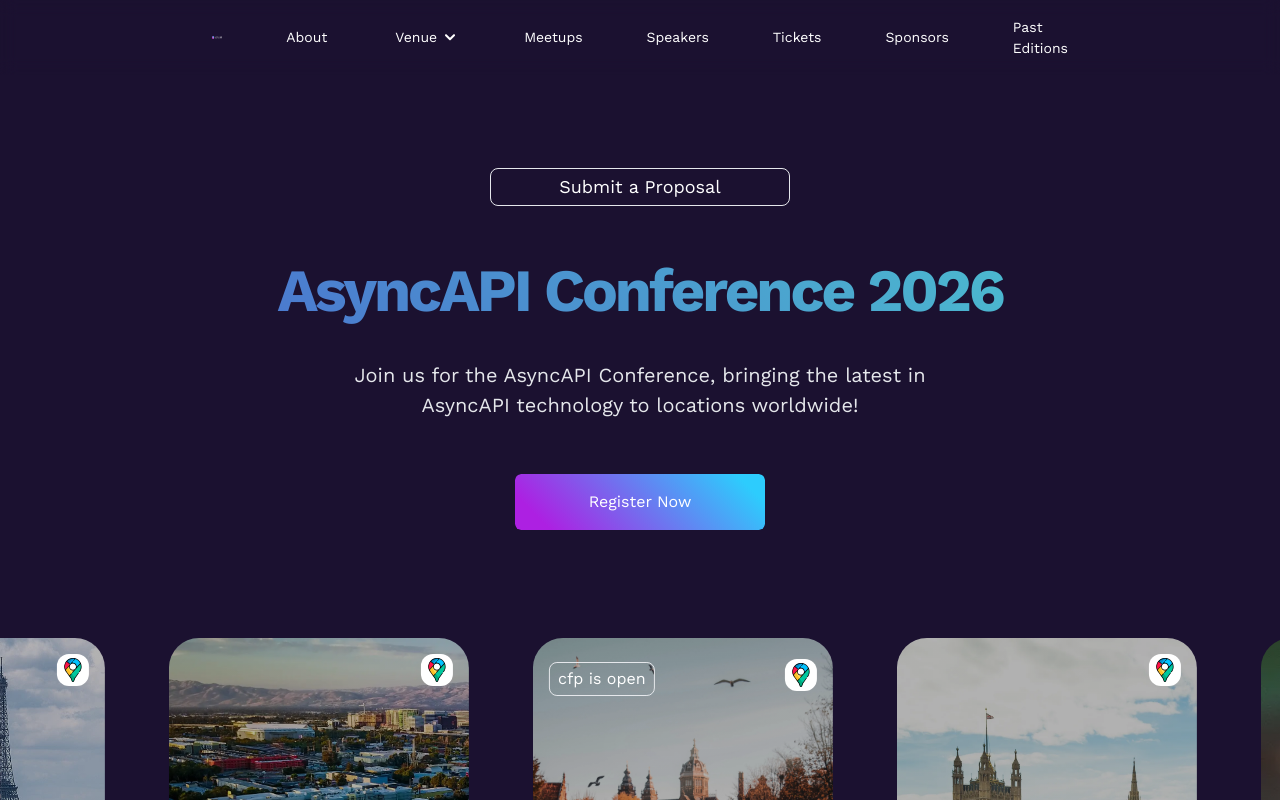
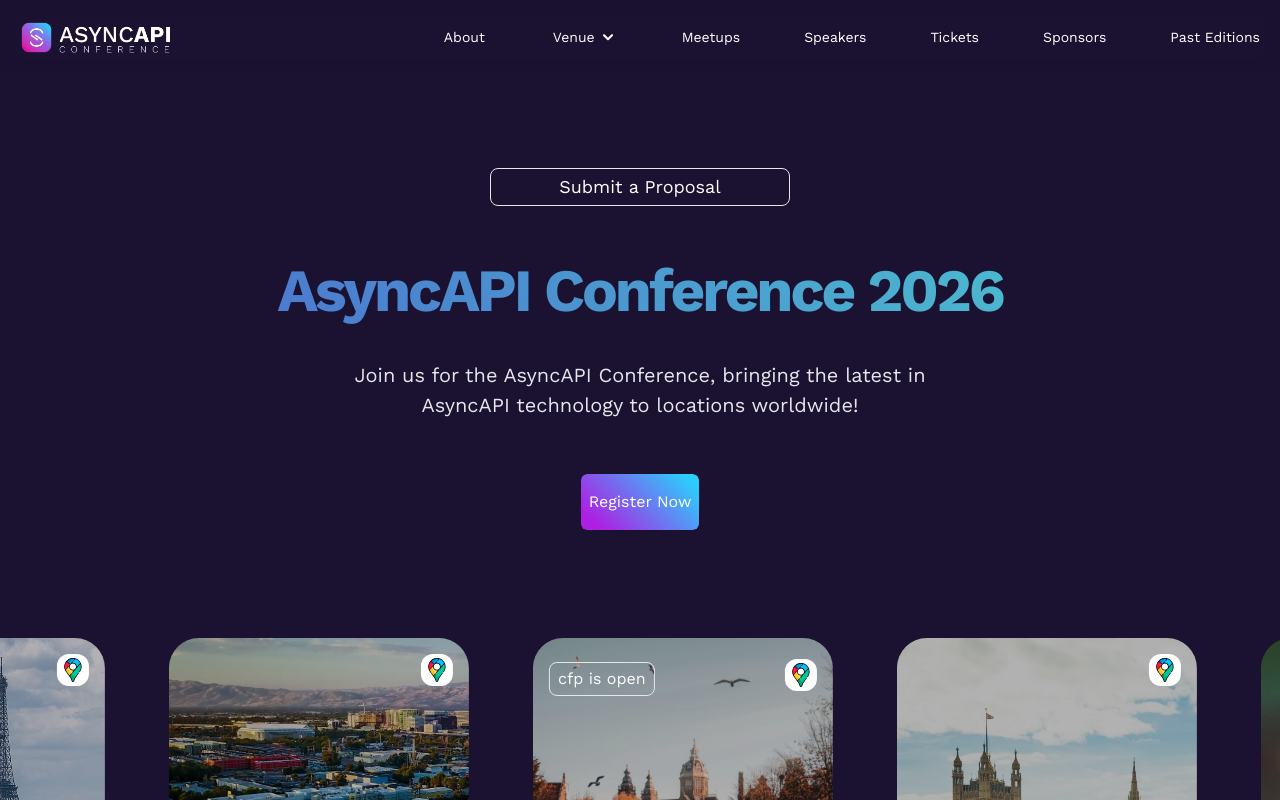
Before and after one commit to asyncapi/conference-website, a Next.js app: page / in a window 1280 px wide. Shown: the top 800 px of the page. Built offline with nearby package versions, Linux system fonts and the light colour scheme.

Commit message:
fix(layout): remove container constraints from full-width top sections

```diff
--- a/components/Header/header.tsx
+++ b/components/Header/header.tsx
@@ -11,7 +11,7 @@ import Link from 'next/link';
 function Header(): JSX.Element {
   return (
     <div className="relative">
-      <div className="container w-full flex items-center justify-center">
+      <div className="w-full flex items-center justify-center">
         <div className="">
           <div className="flex justify-center w-full mt-32">
             <div className="flex flex-col justify-center items-center w-full">
@@ -30,7 +30,7 @@ function Header(): JSX.Element {
                   AsyncAPI Conference {new Date().getFullYear()}
                 </Heading>
               </div>
-              <div className="w-[624px] sm:w-full text-center">
+              <div className="w-full max-w-[624px] text-center px-2">
                 <Paragraph className="mt-[16px]" textColor="text-gray-200">
                   Join us for the AsyncAPI Conference, bringing the latest in
                   AsyncAPI technology to locations worldwide!
@@ -40,7 +40,7 @@ function Header(): JSX.Element {
                 <Link href="#tickets">
                   <Button
                     type="button"
-                    className="w-[250px]"
+                    className="w-full max-w-[250px]"
                     text="Register Now"
                   />
                 </Link>
--- a/components/Navbar/navbar.tsx
+++ b/components/Navbar/navbar.tsx
@@ -89,7 +89,7 @@ function Navbar(): JSX.Element {
   return (
     <div className="relative">
       <div
-        className={`container flex justify-center fixed items-center w-full backdrop-blur ${drop && 'bg-[#1B1130]/90'} top-0 z-[99] text-white`}
+        className={`w-full flex justify-center fixed items-center backdrop-blur ${drop && 'bg-[#1B1130]/90'} top-0 z-[99] text-white`}
       >
         <div className="p-5 flex justify-between h-[75px] w-full items-center">
           <div
```
